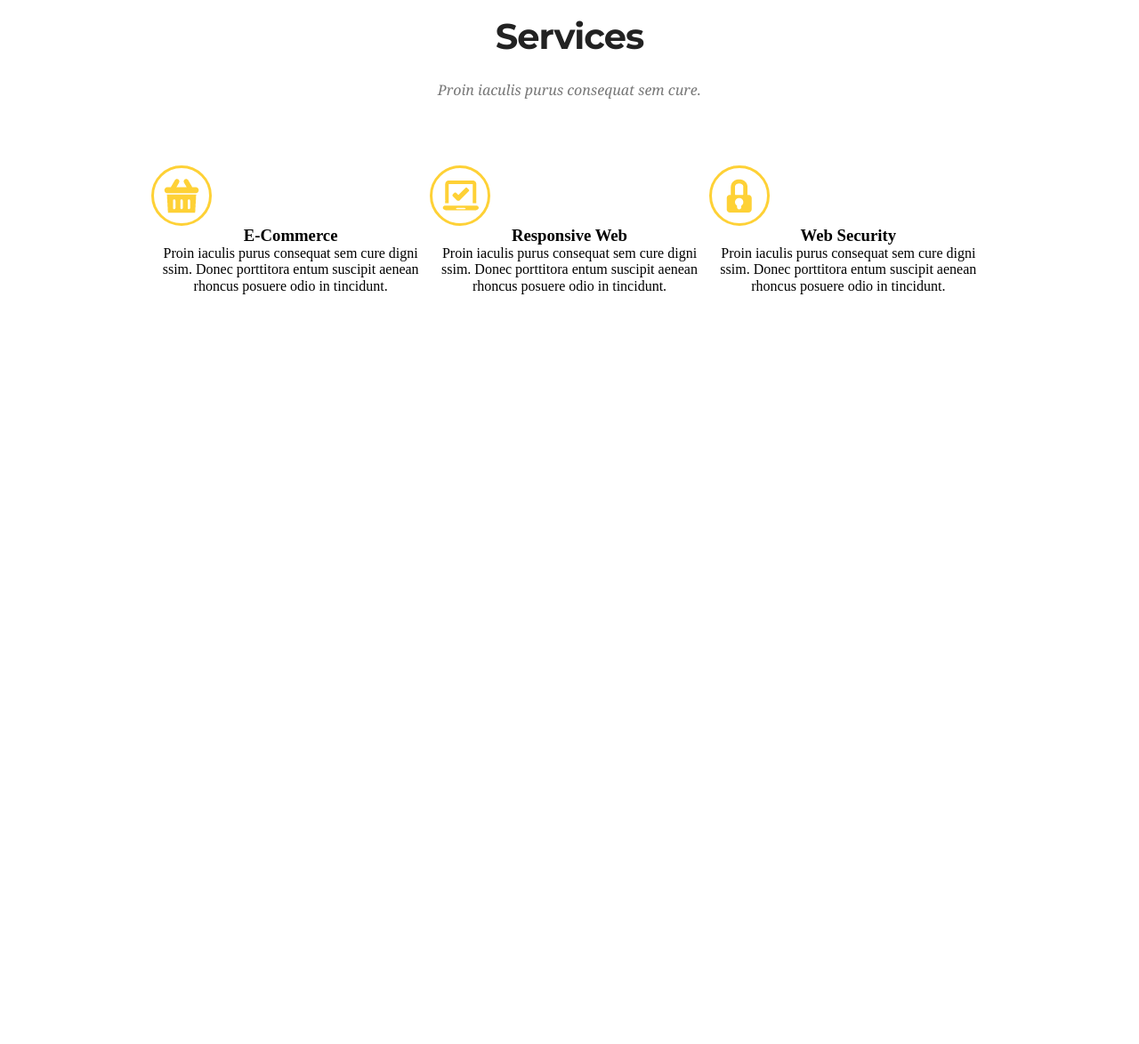
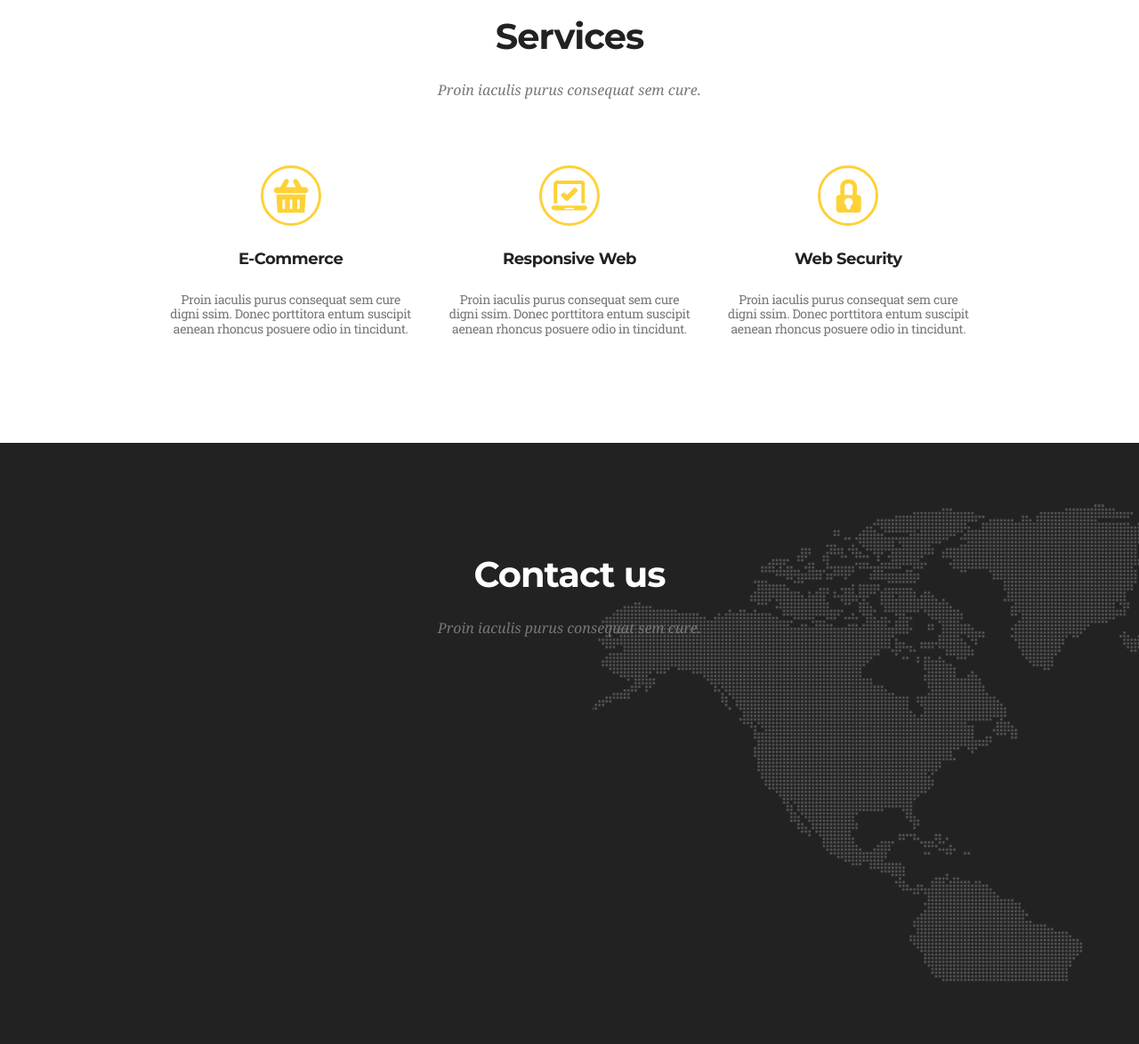
Before and after one commit to IvanFesenko/goit-fe-course, a plain HTML site: page html-css/module-07/index.html in a window 1280 px wide. Shown: the part 163-1337 px from the top of the page at 89% size. Before the commit the page ends 800 px from the top, so only its background shows below. Drawn offline with Linux system fonts and the light colour scheme.

Commit message:
module 07 service section added

```diff
--- a/html-css/module-07/css/style.css
+++ b/html-css/module-07/css/style.css
@@ -105,6 +105,7 @@ html {
 .services {
   padding-top: 60px;
   text-align: center;
+  padding-bottom: 120px;
 }
 
 .services .section-title {
@@ -118,6 +119,7 @@ html {
 .service-list {
   list-style: none;
   display: flex;
+  justify-content: space-around;
 }
 
 .service-image {
@@ -127,6 +129,7 @@ html {
   border-radius: 50%;
   background-repeat: no-repeat;
   background-position: center;
+  margin: 0 auto;
 }
 
 .basket-bg {
@@ -140,3 +143,44 @@ html {
 .lock-bg {
   background-image: url(../img/Icon-Locked.png);
 }
+
+.service-list-item {
+  display: flex;
+  flex-direction: column;
+  text-align: center;
+  max-width: 274px;
+}
+
+.service-title {
+  font-family: "Montserrat", sans-serif;
+  font-size: 18px;
+  font-weight: 700;
+  letter-spacing: -0.45px;
+  color: #222222;
+  line-height: 75px;
+}
+
+.service-description {
+  font-family: "Roboto Slab", serif;
+  font-size: 14px;
+  letter-spacing: -0.35px;
+  color: #777777;
+}
+
+.contact {
+  background-color: #222222;
+  height: 676px;
+  text-align: center;
+  padding-top: 110px;
+  background-image: url(../img/Map_Image.png);
+  background-repeat: no-repeat;
+  background-position: right;
+}
+
+.contact .section-title {
+  color: #ffffff;
+}
+
+.contact .section-description {
+  color: #777777;
+}
--- a/html-css/module-07/index.html
+++ b/html-css/module-07/index.html
@@ -84,5 +84,13 @@
         </ul>
       </div>
     </section>
+    <section class="contact">
+      <div class="container">
+        <h2 class="section-title">Contact us</h2>
+        <p class="section-description">
+          Proin iaculis purus consequat sem cure.
+        </p>
+      </div>
+    </section>
   </body>
 </html>
```
